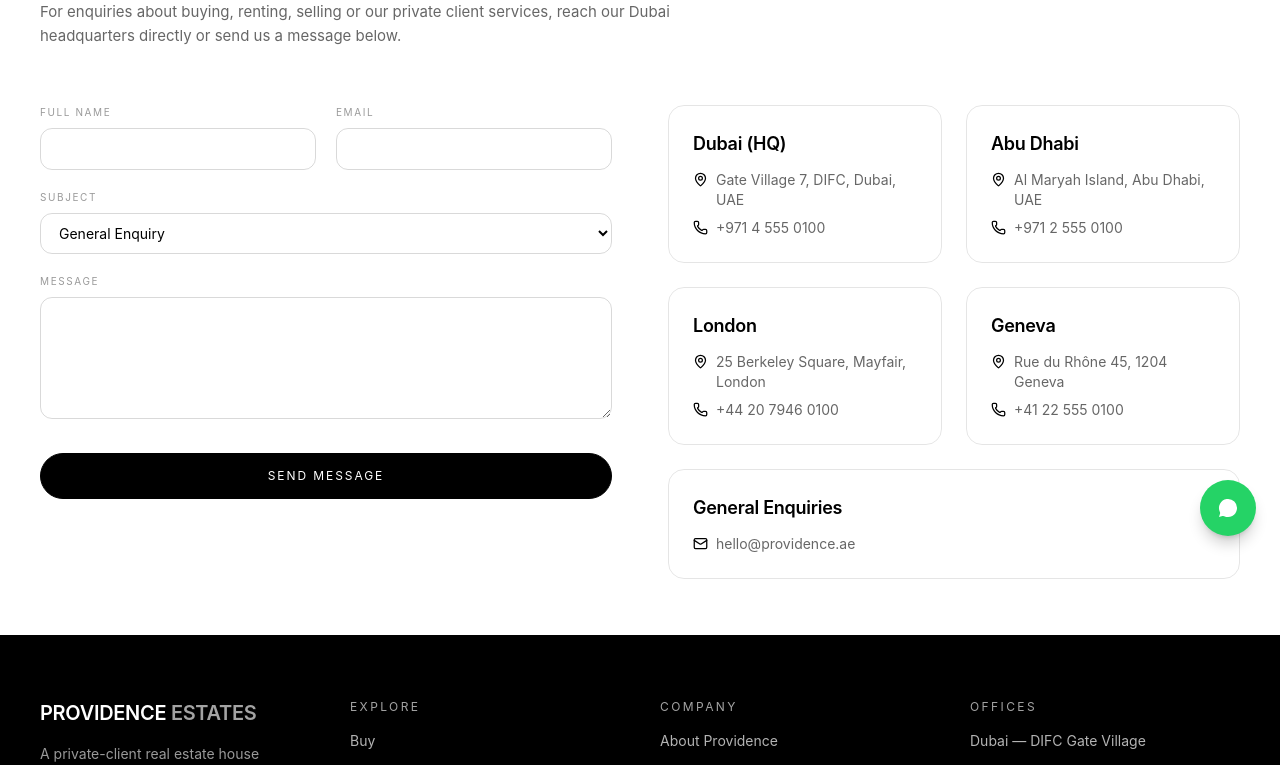
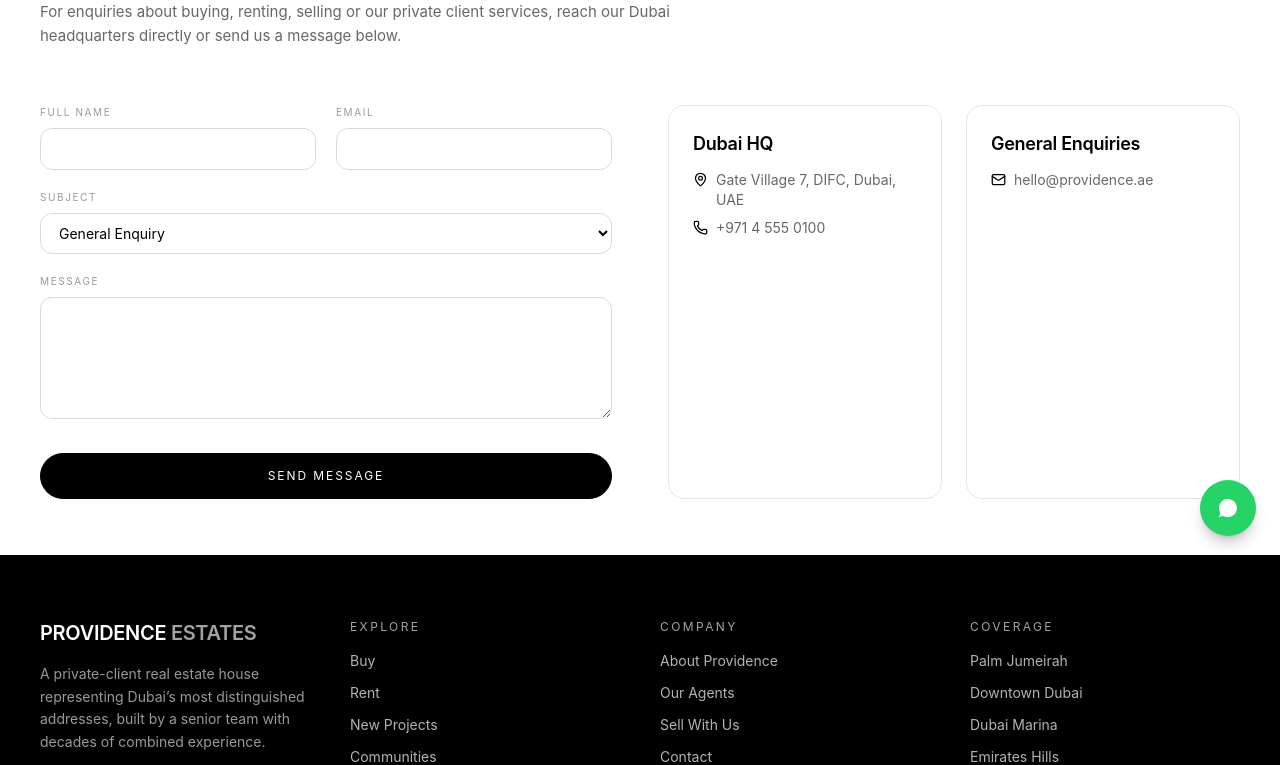
Before and after one commit to adarshh-s/Real-Estate, a React (Vite) app: page /contact in a window 1280 px wide. Shown: the part 240-1005 px from the top of the page. Built offline with nearby package versions, Linux system fonts and the light colour scheme.

Commit message:
updated some layouts

```diff
--- a/src/components/Footer.tsx
+++ b/src/components/Footer.tsx
@@ -1,14 +1,9 @@
 import { Link } from 'react-router-dom';
 import { InstagramIcon, LinkedinIcon, FacebookIcon, YoutubeIcon } from './SocialIcons';
 import { Newsletter } from './Newsletter';
+import { communities } from '../data/communities';
 
-const OFFICES = [
-  'Dubai — DIFC Gate Village',
-  'Abu Dhabi — Al Maryah Island',
-  'London — Mayfair',
-  'Geneva — Rue du Rhône',
-  'Singapore — Marina Bay',
-];
+const COVERAGE = communities.slice(0, 5).map((c) => c.name);
 
 const EXPLORE = [
   { label: 'Buy', to: '/listings?status=For Sale' },
@@ -35,7 +30,7 @@
             </p>
             <p className="mt-4 max-w-xs text-sm leading-relaxed text-cream/60">
               A private-client real estate house representing Dubai’s most distinguished
-              addresses, connected to a global network of discerning buyers.
+              addresses, built by a senior team with decades of combined experience.
             </p>
             <div className="mt-6 flex gap-4 text-cream/70">
               <InstagramIcon size={18} className="hover:text-gold-soft" />
@@ -72,10 +67,10 @@
           </div>
 
           <div>
-            <p className="mb-4 text-xs uppercase tracking-[0.2em] text-gold-soft">Offices</p>
+            <p className="mb-4 text-xs uppercase tracking-[0.2em] text-gold-soft">Coverage</p>
             <ul className="flex flex-col gap-3 text-sm text-cream/70">
-              {OFFICES.map((o) => (
-                <li key={o}>{o}</li>
+              {COVERAGE.map((c) => (
+                <li key={c}>{c}</li>
               ))}
             </ul>
           </div>
--- a/src/components/Navbar.tsx
+++ b/src/components/Navbar.tsx
@@ -72,7 +72,7 @@
             </a>
           </div>
           <div className="flex items-center gap-5">
-            <span>25 Offices Worldwide</span>
+            <span>RERA Licensed Brokerage</span>
             <div className={clsx('h-3 w-px', transparent ? 'bg-cream/25' : 'bg-ink/15')} />
             <CurrencySwitcher light={transparent} />
           </div>
--- a/src/pages/About.tsx
+++ b/src/pages/About.tsx
@@ -1,5 +1,5 @@
 import { Link } from 'react-router-dom';
-import { ShieldCheck, Globe2, Award, Handshake, ArrowRight } from 'lucide-react';
+import { ShieldCheck, TrendingUp, Award, Handshake, ArrowRight } from 'lucide-react';
 import { StatStrip } from '../components/StatStrip';
 import { Breadcrumb } from '../components/Breadcrumb';
 import { SectionHeading } from '../components/SectionHeading';
@@ -9,23 +9,24 @@
 import { AgentCard } from '../components/AgentCard';
 import { Button } from '../components/Button';
 import { agents } from '../data/agents';
+import { communities } from '../data/communities';
 import { exteriors, interiors } from '../lib/images';
 
 const PRINCIPLES = [
   { icon: ShieldCheck, title: 'Discretion', body: 'Confidential handling of every transaction, from first enquiry to closing.' },
-  { icon: Globe2, title: 'Global Network', body: 'Direct relationships with private banks, family offices and referral partners abroad.' },
-  { icon: Award, title: 'Market Depth', body: 'Two decades of transaction data informing every valuation we provide.' },
+  { icon: Award, title: 'Senior Expertise', body: 'Our founding consultants bring a combined six decades of experience from Dubai’s leading agencies.' },
+  { icon: TrendingUp, title: 'Data-Led', body: 'Every valuation is benchmarked against verified, real-time Dubai transaction data — not guesswork.' },
   { icon: Handshake, title: 'Partnership', body: 'One dedicated consultant sees your transaction through from start to finish.' },
 ];
 
 const MILESTONES = [
-  { year: '2013', label: 'Providence founded by a partnership of Dubai’s senior luxury consultants.' },
-  { year: '2016', label: 'Opened our private client office on Palm Jumeirah.' },
-  { year: '2019', label: 'Expanded the referral network to London and Geneva.' },
-  { year: '2024', label: 'Surpassed AED 45B in prime Dubai property transacted.' },
+  { year: '2023', label: 'Providence Estates founded in Dubai by a partnership of senior luxury consultants.' },
+  { year: '2024', label: 'Closed our first AED 100M+ portfolio sale on Palm Jumeirah.' },
+  { year: '2025', label: 'Surpassed AED 1B in prime Dubai property transacted.' },
+  { year: '2026', label: 'Grew to a team of six senior consultants across Dubai’s key communities.' },
 ];
 
-const OFFICES = ['Dubai', 'London', 'Geneva', 'Singapore', 'Hong Kong', 'New York'];
+const COVERAGE = communities.slice(0, 6).map((c) => c.name);
 
 export function About() {
   return (
@@ -38,7 +39,7 @@
         <div className="relative z-10 mx-auto w-full max-w-7xl px-6 pb-14 lg:px-10">
           <Breadcrumb items={[{ label: 'Home', to: '/' }, { label: 'About' }]} />
           <p className="mt-6 flex items-center gap-3 text-xs uppercase tracking-[0.35em] text-gold-soft">
-            <span className="h-px w-8 bg-gold-soft" /> Est. 2013 · Dubai
+            <span className="h-px w-8 bg-gold-soft" /> Est. 2023 · Dubai
           </p>
           <h1 className="mt-5 max-w-2xl font-display text-4xl leading-[1.05] text-cream sm:text-5xl md:text-6xl">
             <StaggerText text="A private office for" delay={0.1} />
@@ -46,8 +47,8 @@
             <StaggerText text="Dubai’s finest addresses" delay={0.35} />
           </h1>
           <p className="mt-6 max-w-md text-[15px] leading-relaxed text-cream/70">
-            Two decades of ultra-prime transactions, a referral network spanning four continents,
-            and a single point of contact for every client we serve.
+            A senior team with decades of combined experience, a fast-growing portfolio of
+            Dubai’s finest addresses, and a single point of contact for every client we serve.
           </p>
         </div>
       </section>
@@ -62,15 +63,15 @@
               <span className="h-px w-8 bg-gold" /> Our Story
             </p>
             <p className="relative font-display text-2xl leading-relaxed text-ink sm:text-3xl">
-              Founded by a partnership of Dubai’s most experienced luxury consultants, Providence
-              Estates was built to bring the discretion of a private office to a market that had
-              outgrown the traditional listings portal.
+              Founded in 2023 by a partnership of Dubai’s most experienced luxury consultants,
+              Providence Estates was built to bring the discretion of a private office to a
+              market that had outgrown the traditional listings portal.
             </p>
             <p className="relative mt-8 max-w-xl text-[15px] leading-relaxed text-ink/60">
               We represent a portfolio of the city’s most significant properties — from Palm
               Jumeirah beachfront villas to Emirates Hills estates — connecting owners with a
-              curated, verified network of qualified buyers across four continents. Every
-              engagement is handled by a dedicated partner, not a call centre.
+              curated, verified network of qualified buyers. Every engagement is handled by a
+              dedicated partner, not a call centre.
             </p>
           </Reveal>
 
@@ -126,24 +127,24 @@
             />
             <div className="absolute inset-0 bg-gradient-to-t from-ink/45 via-transparent to-transparent" />
             <div className="absolute bottom-6 left-6 flex items-center gap-4 rounded-2xl border border-white/20 bg-white/85 p-4 shadow-[0_20px_50px_-15px_rgba(0,0,0,0.35)] backdrop-blur-md">
-              <p className="font-display text-2xl text-ink">25</p>
+              <p className="font-display text-2xl text-ink">100%</p>
               <p className="text-[11px] uppercase leading-tight tracking-[0.1em] text-ink/55">
-                Offices across four continents
+                Dedicated to Dubai real estate
               </p>
             </div>
           </Reveal>
           <Reveal className="px-6 py-16 lg:px-16">
-            <p className="mb-4 text-xs uppercase tracking-[0.3em] text-gold">Global Presence</p>
+            <p className="mb-4 text-xs uppercase tracking-[0.3em] text-gold">Dubai-First, By Design</p>
             <h2 className="font-display text-3xl leading-tight text-ink sm:text-4xl">
-              25 offices. One standard of service.
+              One city. Total focus.
             </h2>
             <p className="mt-6 max-w-md text-[15px] leading-relaxed text-ink/60">
-              Our Dubai headquarters is connected to a referral network spanning London, Geneva
-              and Singapore — ensuring every listing reaches the right buyer, wherever they are
-              in the world.
+              We made a deliberate choice to specialise in one market rather than spread thin
+              across many. Every consultant lives and breathes Dubai real estate — from the
+              Palm to Dubai Hills — so nothing is generic and nothing is guessed.
             </p>
             <div className="mt-8 flex flex-wrap gap-2">
-              {OFFICES.map((city) => (
+              {COVERAGE.map((city) => (
                 <span
                   key={city}
                   className="rounded-full border border-ink/15 px-4 py-1.5 text-xs uppercase tracking-[0.1em] text-ink/60"
--- a/src/pages/Contact.tsx
+++ b/src/pages/Contact.tsx
@@ -2,12 +2,7 @@
 import { Phone, Mail, MapPin } from 'lucide-react';
 import { Breadcrumb } from '../components/Breadcrumb';
 
-const OFFICES = [
-  { city: 'Dubai (HQ)', address: 'Gate Village 7, DIFC, Dubai, UAE', phone: '+971 4 555 0100' },
-  { city: 'Abu Dhabi', address: 'Al Maryah Island, Abu Dhabi, UAE', phone: '+971 2 555 0100' },
-  { city: 'London', address: '25 Berkeley Square, Mayfair, London', phone: '+44 20 7946 0100' },
-  { city: 'Geneva', address: 'Rue du Rhône 45, 1204 Geneva', phone: '+41 22 555 0100' },
-];
+const OFFICE = { city: 'Dubai HQ', address: 'Gate Village 7, DIFC, Dubai, UAE', phone: '+971 4 555 0100' };
 
 export function Contact() {
   const [submitted, setSubmitted] = useState(false);
@@ -75,18 +70,16 @@
         </div>
 
         <div className="grid grid-cols-1 gap-6 sm:grid-cols-2">
-          {OFFICES.map((o) => (
-            <div key={o.city} className="rounded-2xl border border-ink/10 p-6">
-              <h3 className="font-display text-lg text-ink">{o.city}</h3>
-              <p className="mt-3 flex items-start gap-2 text-sm text-ink/60">
-                <MapPin size={15} className="mt-0.5 shrink-0 text-gold" /> {o.address}
-              </p>
-              <p className="mt-2 flex items-center gap-2 text-sm text-ink/60">
-                <Phone size={15} className="shrink-0 text-gold" /> {o.phone}
-              </p>
-            </div>
-          ))}
-          <div className="rounded-2xl border border-ink/10 p-6 sm:col-span-2">
+          <div className="rounded-2xl border border-ink/10 p-6">
+            <h3 className="font-display text-lg text-ink">{OFFICE.city}</h3>
+            <p className="mt-3 flex items-start gap-2 text-sm text-ink/60">
+              <MapPin size={15} className="mt-0.5 shrink-0 text-gold" /> {OFFICE.address}
+            </p>
+            <p className="mt-2 flex items-center gap-2 text-sm text-ink/60">
+              <Phone size={15} className="shrink-0 text-gold" /> {OFFICE.phone}
+            </p>
+          </div>
+          <div className="rounded-2xl border border-ink/10 p-6">
             <h3 className="font-display text-lg text-ink">General Enquiries</h3>
             <p className="mt-3 flex items-center gap-2 text-sm text-ink/60">
               <Mail size={15} className="shrink-0 text-gold" /> hello@providence.ae
--- a/src/pages/Home.tsx
+++ b/src/pages/Home.tsx
@@ -1,6 +1,6 @@
 import { Link } from 'react-router-dom';
 import { motion } from 'framer-motion';
-import { ArrowRight, ShieldCheck, Globe2, Award, ChevronDown, BedDouble, Bath, Maximize } from 'lucide-react';
+import { ArrowRight, ShieldCheck, Handshake, Award, ChevronDown, BedDouble, Bath, Maximize, Star, Building2, Users } from 'lucide-react';
 import { SearchBar } from '../components/SearchBar';
 import { SectionHeading } from '../components/SectionHeading';
 import { PropertyCard } from '../components/PropertyCard';
@@ -39,6 +39,13 @@
   ...c,
   count: properties.filter((p) => p.tags?.includes(c.tag)).length,
 }));
+
+const TRUST_ITEMS = [
+  { icon: ShieldCheck, label: 'RERA Licensed Brokerage' },
+  { icon: Star, label: '98% Client Satisfaction' },
+  { icon: Building2, label: '140+ Residences Sold' },
+  { icon: Users, label: '6 Senior Consultants' },
+];
 
 export function Home() {
   const { currency } = useCurrency();
@@ -143,6 +150,23 @@
           <ChevronDown size={20} className="animate-bounce text-cream/50" />
         </div>
       </section>
+
+      {/* Trust strip — floats over the seam between hero and stats */}
+      <motion.div
+        initial={{ opacity: 0, y: 20 }}
+        animate={{ opacity: 1, y: 0 }}
+        transition={{ duration: 0.9, delay: 0.7, ease: [0.22, 1, 0.36, 1] }}
+        className="relative z-20 mx-auto hidden -mt-9 w-full max-w-5xl px-6 lg:block"
+      >
+        <div className="flex flex-wrap items-center justify-center gap-x-8 gap-y-3 rounded-full border border-cream/15 bg-ink/70 px-8 py-4 shadow-[0_20px_50px_-15px_rgba(0,0,0,0.5)] backdrop-blur-xl lg:flex-nowrap lg:justify-between">
+          {TRUST_ITEMS.map((t) => (
+            <div key={t.label} className="flex items-center gap-2.5 text-cream/85">
+              <t.icon size={15} className="shrink-0 text-gold-soft" strokeWidth={1.6} />
+              <span className="text-[11px] uppercase tracking-[0.14em] whitespace-nowrap">{t.label}</span>
+            </div>
+          ))}
+        </div>
+      </motion.div>
 
       <div className="mx-auto max-w-7xl px-6 lg:px-10">
         <div className="-mt-px">
@@ -334,7 +358,7 @@
               Market Insight
             </span>
             <div className="absolute bottom-6 left-6 right-6 flex items-center gap-4 rounded-2xl border border-white/20 bg-white/85 p-4 shadow-[0_20px_50px_-15px_rgba(0,0,0,0.35)] backdrop-blur-md sm:right-auto sm:w-72">
-              <p className="font-display text-2xl text-ink">AED 45B+</p>
+              <p className="font-display text-2xl text-ink">AED 1.2B+</p>
               <p className="text-[11px] uppercase leading-tight tracking-[0.1em] text-ink/55">
                 In prime Dubai property transacted through Providence
               </p>
@@ -358,16 +382,16 @@
 
             <div className="relative mt-9 flex flex-wrap items-center gap-x-10 gap-y-4 border-t border-ink/10 pt-6">
               <div>
-                <p className="font-display text-xl text-ink">2,400+</p>
+                <p className="font-display text-xl text-ink">140+</p>
                 <p className="text-[11px] uppercase tracking-[0.12em] text-ink/45">Transactions Closed</p>
               </div>
               <div>
-                <p className="font-display text-xl text-ink">25</p>
-                <p className="text-[11px] uppercase tracking-[0.12em] text-ink/45">Global Offices</p>
+                <p className="font-display text-xl text-ink">6</p>
+                <p className="text-[11px] uppercase tracking-[0.12em] text-ink/45">Senior Consultants</p>
               </div>
               <div>
-                <p className="font-display text-xl text-ink">20+ Yrs</p>
-                <p className="text-[11px] uppercase tracking-[0.12em] text-ink/45">Market Authority</p>
+                <p className="font-display text-xl text-ink">60+ Yrs</p>
+                <p className="text-[11px] uppercase tracking-[0.12em] text-ink/45">Combined Experience</p>
               </div>
             </div>
 
@@ -400,16 +424,16 @@
                 body: 'Off-market listings and confidential negotiations for clients who value their privacy above all.',
               },
               {
-                icon: Globe2,
-                stat: '25 Offices',
-                title: 'Global Reach',
-                body: 'A referral network spanning 25 offices, placing your property in front of qualified buyers worldwide.',
+                icon: Handshake,
+                stat: '1:1',
+                title: 'Boutique By Design',
+                body: 'Every client works directly with a senior partner — never a rotating desk of coordinators.',
               },
               {
                 icon: Award,
-                stat: '20+ Years',
-                title: 'Market Authority',
-                body: 'Two decades advising on Dubai’s most significant transactions, from island villas to sky penthouses.',
+                stat: '60+ Yrs',
+                title: 'Senior Team',
+                body: 'Our founding consultants bring a combined six decades of experience from Dubai’s leading agencies — now under one roof.',
               },
             ].map((f, i) => (
               <Reveal key={f.title} delay={i * 0.08} className="h-full">
--- a/src/pages/Sell.tsx
+++ b/src/pages/Sell.tsx
@@ -7,7 +7,7 @@
 
 const STEPS = [
   { title: 'Private Consultation', body: 'A partner-level consultant visits your property to understand its story and your objectives.' },
-  { title: 'Data-Led Valuation', body: 'We benchmark against two decades of comparable transactions to price with precision.' },
+  { title: 'Data-Led Valuation', body: 'We benchmark against verified, real-time comparable transactions to price with precision.' },
   { title: 'Discreet Marketing', body: 'Your listing is placed in front of our verified buyer network before it ever appears publicly.' },
   { title: 'Negotiation & Close', body: 'Your consultant manages every offer, negotiation and closing detail on your behalf.' },
 ];
```
Also changed, not shown: src/components/StatStrip.tsx (+4 -4 lines).
